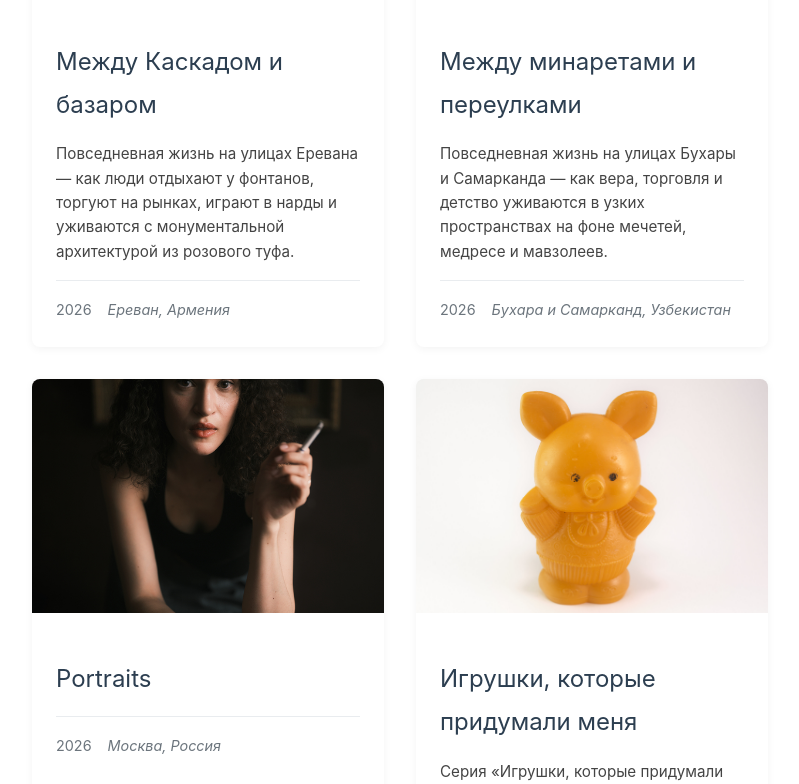
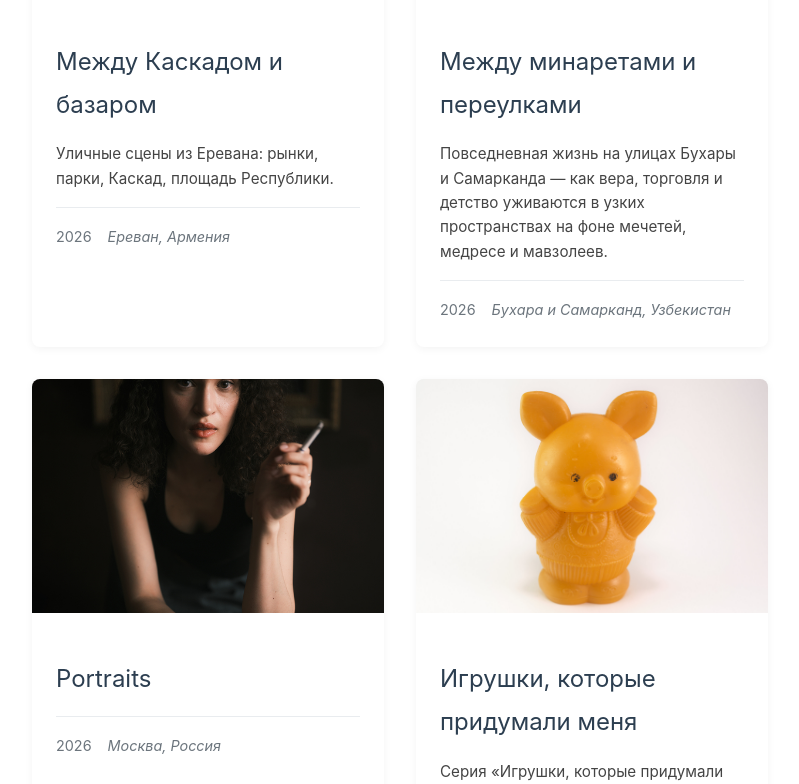
Before and after one commit to Xtoman/xtoman.github.io, a Jekyll site: the page built from index.html, in a window 1280 px wide and 900 px high, scrolled down 447 px, cut to the strip 116-900 px from the top of the window. Shown: the whole strip, without its empty margins (240-1039 px from the left). Built offline with Jekyll 4.4.1, drawn with Linux system fonts in a browser that asks for light colours; the list of posts is cut into pages by our own code; part of the change alters nothing that is shown.

Commit message:
Упростить текст фотопроекта об Армении.
Co-authored-by: Cursor <cursoragent@cursor.com>

```diff
--- a/_photoprojects/armenia.md
+++ b/_photoprojects/armenia.md
@@ -1,42 +1,40 @@
 ---
 layout: photoproject
 title: "Между Каскадом и базаром"
-description: "Повседневная жизнь на улицах Еревана — как люди отдыхают у фонтанов, торгуют на рынках, играют в нарды и уживаются с монументальной архитектурой из розового туфа."
+description: "Уличные сцены из Еревана: рынки, парки, Каскад, площадь Республики."
 date: 2026-07-01
 location: "Ереван, Армения"
 published: true
 cover_image: "02.jpeg"
 images:
   - path: "01.jpeg"
-    caption: "Кормление кошек. Во дворах и парках Еревана много бездомных кошек — их часто подкармливают прохожие и дети. У Синей мечети, одного из немногих действующих мусульманских храмов города, это стало привычной сценой."
+    caption: "Девочка кормит кошку во дворе у Синей мечети. В Ереване кошек много, и их часто подкармливают."
   - path: "02.jpeg"
-    caption: "Продавщица цветов. Уличная торговля цветами — часть городского ритма Еревана. Пожилые женщины садятся на тротуаре с вёдрами роз и ромашек, пока мимо проходят пешеходы и машины."
+    caption: "Женщина продаёт цветы прямо на тротуаре. Розы в руках, вёдра с ромашками на земле."
   - path: "03.jpeg"
-    caption: "Кот Ботеро. У подножия Каскада стоит бронзовая скульптура кота Фернандо Ботеро — один из самых фотографируемых символов современного Еревана. Рядом люди отдыхают на скамейках, не обращая внимания на монумент."
+    caption: "У Каскада стоит бронзовый кот Ботеро. Рядом на скамейке сидит женщина с телефоном."
   - path: "04.jpeg"
-    caption: "Разговор у фонтана. В центре города фонтаны — место встреч и пауз. Мужчина разговаривает по телефону, сидя на бортике; на заднем плане виден армянский флаг."
+    caption: "Мужчина разговаривает по телефону, сидя на бортике фонтана. Сзади — армянский флаг."
   - path: "05.jpeg"
-    caption: "Партия в нарды. На рынке «Вернисаж» и вокруг него мужчины играют в нарды за импровизированным столом из картонной коробки. За спиной — прилавки с посудой и стеклом, типичные для блошиного рынка."
+    caption: "Двое играют в нарды на рынке «Вернисаж». Стол — картонная коробка от бананов."
   - path: "06.jpeg"
-    caption: "Семейный кадр. В парке отец с ребёнком в коляске позирует, пока мать снимает их на телефон. Такие сцены повторяются у скамеек и аллей по всему городу."
+    caption: "В парке мать снимает отца с ребёнком в коляске на телефон."
   - path: "07.jpeg"
-    caption: "Фонтан в парке. В ереванских скверах фонтаны работают с весны до осени. Женщина с собакой сидит на скамейке и смотрит на струю воды — типичный вечерний отдых."
+    caption: "Женщина с собакой сидит на скамейке и смотрит на фонтан."
   - path: "08.jpeg"
-    caption: "Площадь Республики. Здания из розового туфа окружают главную площадь города. Через ветви дерева виден мужчина у припаркованной машины — будничная сцена на фоне монументальной архитектуры."
+    caption: "Площадь Республики. Мужчина у машины, здания из розового туфа на фоне."
   - path: "09.jpeg"
-    caption: "У припаркованного внедорожника. Toyota Land Cruiser — распространённый автомобиль в Ереване. Мужчина курит, прислонившись к дереву с побелённым стволом — привычная городская деталь."
+    caption: "Мужчина курит, прислонившись к дереву. Рядом припаркован Land Cruiser."
   - path: "10.jpeg"
-    caption: "Каскад снизу. Железобетонные террасы Каскада — один из главных архитектурных символов Еревана. Человек сидит на краю конструкции, глядя на город — масштаб монумента подчёркивает хрупкость фигуры."
+    caption: "Человек сидит на краю Каскада и смотрит на город."
   - path: "11.jpeg"
-    caption: "Звонок на рынке. Продавец антиквариата разговаривает по телефону среди прилавков с керамикой и сувенирами. Рынок «Вернисаж» по выходным превращается в оживлённый базар."
+    caption: "Продавец на «Вернисаже» разговаривает по телефону среди керамики и сувениров."
   - path: "12.jpeg"
-    caption: "Кожаные ремни. На рынке продают ремни с тиснёными орнаментами и надписью «Арарат». Покупательницы примеряют украшения под навесом с традиционным ковровым узором."
+    caption: "На рынке висят кожаные ремни с надписью «Арарат». Женщины выбирают украшения."
   - path: "13.jpeg"
-    caption: "Мальчики на велосипедах. У небольшого магазина с холодильниками Jermuk и Coca-Cola дети собираются на велосипедах. Летние будни в спальных районах города проходят именно так."
+    caption: "Мальчики с велосипедами у магазина. Снаружи стоят холодильники с Jermuk и Coca-Cola."
 ---
 
-В этой серии я слежу за повседневной жизнью на улицах Еревана — от парков и фонтанов до рынков и монументальных лестниц Каскада. Дети кормят кошек во дворах, пожилые женщины продают цветы на тротуарах, мужчины играют в нарды за картонными коробками, а семьи фотографируют друг друга на скамейках. Фотографии показывают маленькие, обыденные жесты на фоне розового туфа, бронзовых скульптур и бетонных террас.
+Несколько дней в Ереване. Ходил по центру, на рынок «Вернисаж», к Каскаду и на площадь Республики. Снимал то, что попадалось по дороге: людей на скамейках, торговцев, детей, кошек.
 
-Меня поразило, насколько плотно здесь уживаются монументальное и бытовое. Каскад — не только туристическая достопримечательность, но и место, где люди просто сидят и смотрят вдаль. Площадь Республики — не открыточный вид, а парковка и тротуар, по которому идут прохожие. Рынок «Вернисаж» — одновременно базар сувениров и пространство для игр, разговоров и торга. Вместо культовых ракурсов я оставался на уровне земли, где пластиковые вёдра, картонные коробки и велосипеды делят кадр с архитектурой из туфа и железобетона.
-
-На протяжении всей серии я возвращаюсь к торговцам, детям и людям, отдыхающим в парках, как к главным героям. Они показывают город, который одновременно древний и очень современный — укоренённый в традиции нард, ковров и керамики, но сформированный импровизацией, уличной торговлей и повседневными паузами у фонтанов. Их лица часто полуобращены или частично скрыты — как мимолётные уличные встречи и моя позиция мимо проходящего наблюдателя.
+Ереван удобный для таких прогулок. Всё рядом, много парков с фонтанами, а на рынке можно посидеть за партию в нарды прямо на коробке.
```
